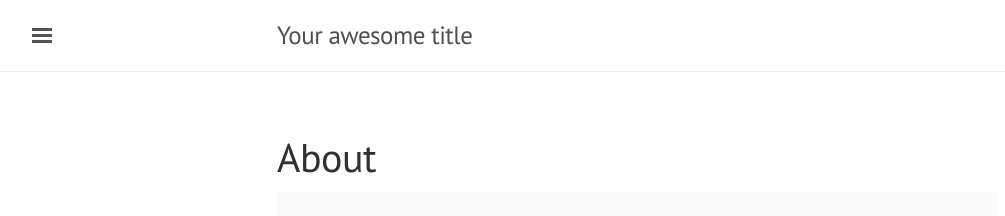
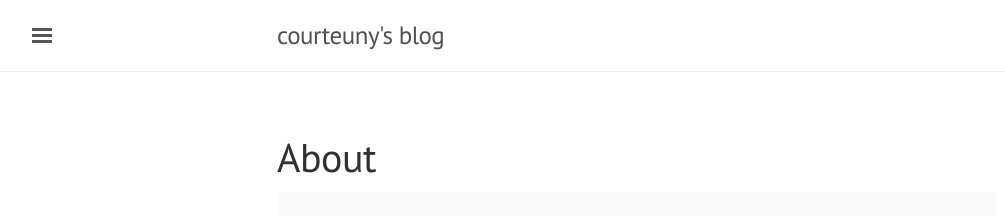
Before and after one commit to courteuny/courteuny.github.io, a Jekyll site: the page built from about.md, in a window 1280 px wide. Shown: the top 216 px of the page, without its empty margins (3-1008 px from the left). Built offline with Jekyll 4.4.1, drawn with Linux system fonts in a browser that asks for light colours; part of the change alters nothing that is shown.

Commit message:
Update _config.yml

```diff
--- a/_config.yml
+++ b/_config.yml
@@ -18,16 +18,14 @@
 # You can create any custom variable you would like, and they will be accessible
 # in the templates via {{ site.myvariable }}.
 
-title: Your awesome title
-email: your-email@example.com
+title: courteuny's blog
+email: keshsk35@gmail.com
 description: >- # this means to ignore newlines until "baseurl:"
-  Write an awesome description for your new site here. You can edit this
-  line in _config.yml. It will appear in your document head meta (for
-  Google search results) and in your feed.xml site description.
+  Welcome to courteuny's blog!
 baseurl: "" # the subpath of your site, e.g. /blog
-url: "" # the base hostname & protocol for your site, e.g. http://example.com
-twitter_username: jekyllrb
-github_username:  jekyll
+url: "https://courteuny.github.io" # the base hostname & protocol for your site, e.g. http://example.com
+twitter_username: courteuny
+github_username:  courteuny
 
 # Build settings
 theme: minima
```
